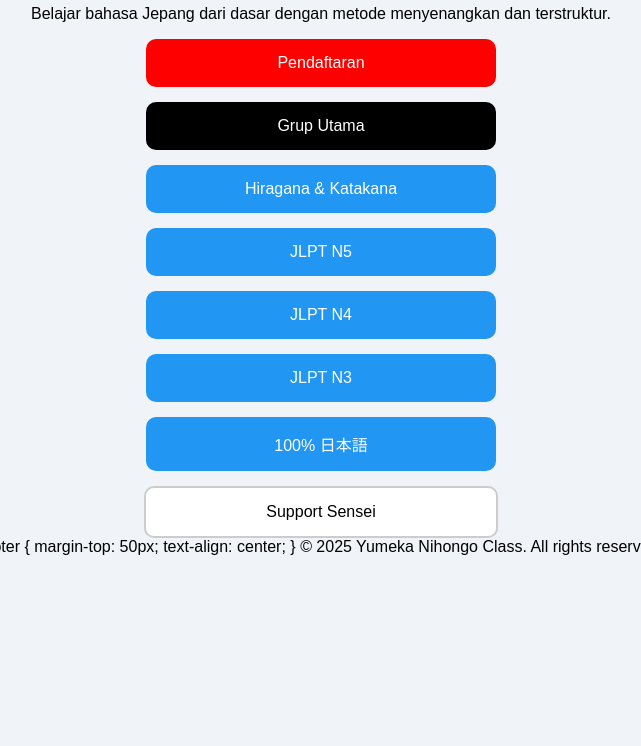
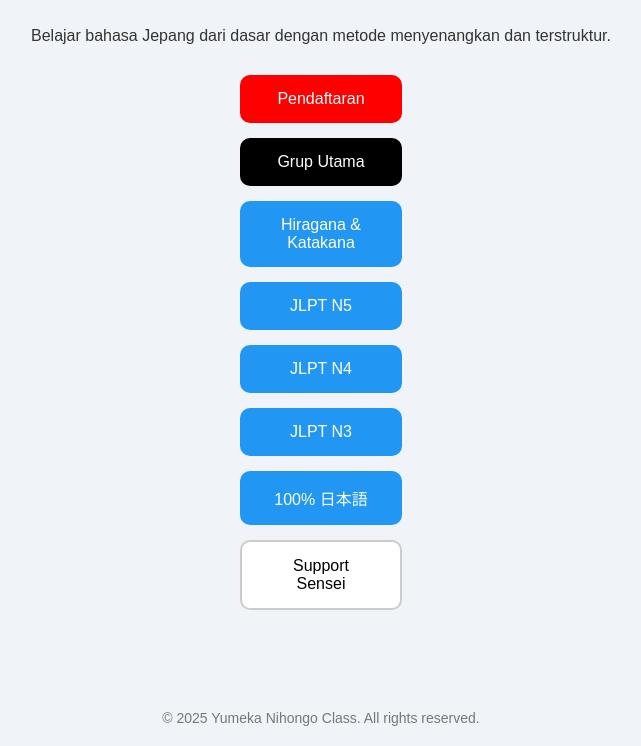
Before and after one commit to riimucollection/yumeka-links, a plain HTML site: page YumekaOtoko.html in a window 1280 px wide. Shown: the part 231-977 px from the top of the page, without its empty margins (319-960 px from the left). Before the commit the page ends 835 px from the top, so only its background shows below. Drawn offline with Linux system fonts and the light colour scheme.

Commit message:
Update YumekaOtoko.html

```diff
--- a/YumekaOtoko.html
+++ b/YumekaOtoko.html
@@ -5,11 +5,29 @@
   <meta name="viewport" content="width=device-width, initial-scale=1">
   <title>Yumeka Nihongo Class</title>
   <style>
-    body {
+    * {
+      box-sizing: border-box;
+    }
+
+    html, body {
+      height: 100%;
+      margin: 0;
       font-family: Arial, sans-serif;
       background-color: #f0f4f8;
+    }
+
+    body {
+      display: flex;
+      flex-direction: column;
+    }
+
+    .main {
+      flex: 1;
+      display: flex;
+      flex-direction: column;
+      align-items: center;
+      padding: 40px 20px;
       text-align: center;
-      padding: 40px;
     }
 
     .profile {
@@ -25,6 +43,11 @@
 
     .profile h2 {
       margin-top: 10px;
+      color: #333;
+    }
+
+    .description {
+      margin-bottom: 30px;
       color: #333;
     }
 
@@ -69,10 +92,19 @@
     .link-button:hover {
       opacity: 0.9;
     }
+
+    footer {
+      margin-top: 40px;
+      padding: 20px;
+      text-align: center;
+      font-size: 14px;
+      color: #777;
+    }
   </style>
 </head>
 <body>
 
+  <div class="main">
     <div class="profile">
       <img src="https://via.placeholder.com/120" alt="Yumeka Nihongo Class">
       <h2>Yumeka Nihongo Class</h2>
@@ -90,13 +122,9 @@
       <a class="link-button lainnya" href="https://chat.whatsapp.com/HSyy8m4bmplDPnFG74TFCk" target="_blank">100% 日本語</a>
       <a class="link-button support-sensei" href="https://trakteer.id/RiimuCollection" target="_blank">Support Sensei</a>
     </div>
-
+  </div>
 
   <footer>
-footer {
-  margin-top: 50px;
-  text-align: center;
-}
     © 2025 Yumeka Nihongo Class. All rights reserved.
   </footer>
 
```
Lines whose indentation alone changed are shown as unchanged.
